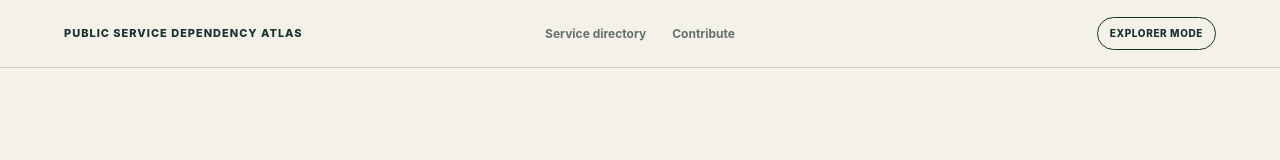
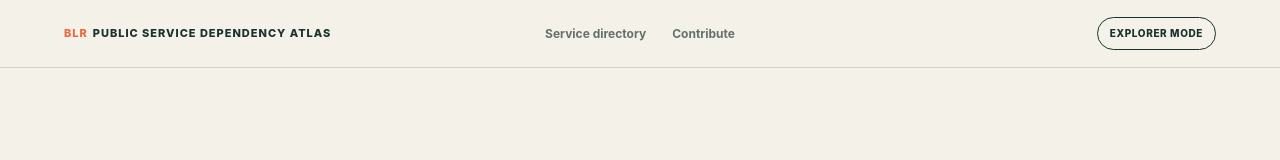
Before and after one commit to salmanneedsajob/public-service-dependency-atlas, a Next.js app: page / in a window 1280 px wide. Shown: the top 160 px of the page. Built offline with nearby package versions, Linux system fonts and the light colour scheme.

Commit message:
feat: add BLR wordmark prefix

```diff
--- a/app/globals.css
+++ b/app/globals.css
@@ -58,6 +58,9 @@ button:focus-visible, a:focus-visible, summary:focus-visible, input:focus-visibl
 }
 .wordmark {
   width: max-content;
+  display: inline-flex;
+  align-items: baseline;
+  gap: .45em;
   text-decoration: none;
   text-transform: uppercase;
   letter-spacing: .09em;
@@ -65,6 +68,7 @@ button:focus-visible, a:focus-visible, summary:focus-visible, input:focus-visibl
   line-height: 1.3;
   font-weight: 850;
 }
+.wordmark-accent { flex: none; color: var(--orange); }
 .site-header nav { display: flex; align-items: center; gap: 26px; }
 .site-header nav a {
   color: var(--muted);
@@ -666,7 +670,7 @@ h1 {
 @media (max-width: 760px) {
   html { scroll-padding-top: 68px; }
   .site-header { padding: 10px 16px; }
-  .wordmark { max-width: 170px; }
+  .wordmark { max-width: 170px; gap: .28em; }
   .schema-pill { padding: 6px 8px; }
   .hero { padding-top: 74px; }
   h1 { font-size: clamp(48px, 15vw, 72px); }
--- a/app/layout.tsx
+++ b/app/layout.tsx
@@ -1,7 +1,7 @@
 import type { Metadata } from 'next';
 import './globals.css';
 
-const siteOrigin = new URL(process.env.NEXT_PUBLIC_SITE_ORIGIN ?? 'http://localhost:3000');
+const siteOrigin = new URL(process.env.NEXT_PUBLIC_SITE_ORIGIN ?? 'https://public-service-atlas.vercel.app');
 
 export const metadata: Metadata = {
   metadataBase: siteOrigin,
--- a/app/page.tsx
+++ b/app/page.tsx
@@ -21,7 +21,7 @@ export default function AtlasHome() {
   return (
     <main className="atlas-page">
       <header className="site-header">
-        <a className="wordmark" href="#top">Public service dependency atlas</a>
+        <Link className="wordmark" href="/"><span className="wordmark-accent">BLR</span><span>Public Service Dependency Atlas</span></Link>
         <nav aria-label="Page navigation">
           <a href="#directory">Service directory</a>
           <a href="#method">Contribute</a>
--- a/components/ExplorerMode.tsx
+++ b/components/ExplorerMode.tsx
@@ -60,7 +60,7 @@ export default function ExplorerMode({ folders }: { folders: ExplorerFolder[] })
   return (
     <main className="explorer-page">
       <header className="site-header explorer-header">
-        <Link className="wordmark" href="/">Public service dependency atlas</Link>
+        <Link className="wordmark" href="/"><span className="wordmark-accent">BLR</span><span>Public Service Dependency Atlas</span></Link>
         <nav aria-label="Explorer navigation"><a href="#folders">Services</a><a href="#files">Files</a></nav>
         <ModeToggle mode="explorer" />
       </header>
--- a/components/LedgerEntry.tsx
+++ b/components/LedgerEntry.tsx
@@ -309,7 +309,7 @@ export default function LedgerEntry({ service, ledger }: { service: string; ledg
   return (
     <main>
       <header className="site-header">
-        <Link className="wordmark" href="/">Public service dependency atlas</Link>
+        <Link className="wordmark" href="/"><span className="wordmark-accent">BLR</span><span>Public Service Dependency Atlas</span></Link>
         <nav aria-label="Page navigation">
           <a href="#scenarios">Find my path</a>
           <a href="#map">Trace the records</a>
```
Also changed, not shown: 1 other file (tests, documents, lock files or other folders).
